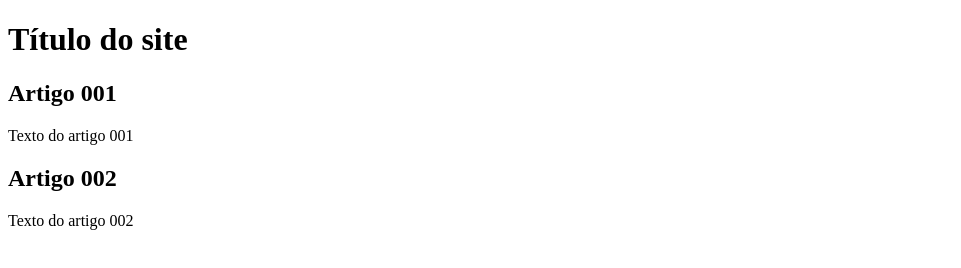
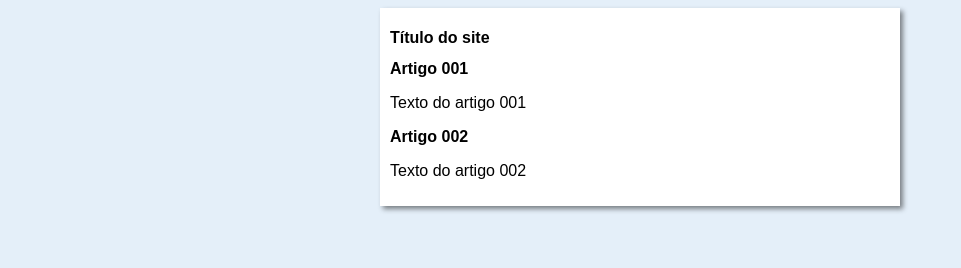
Before and after one commit to hudsonviana/projeto-site, a plain HTML site: page index.html in a window 1280 px wide. Shown: the whole page, without its empty margins (0-961 px from the left). Drawn offline with Linux system fonts and the light colour scheme.

Commit message:
Iniciei o design

```diff
--- /dev/null
+++ b/estilos/style.css
@@ -0,0 +1,16 @@
+* {
+    font-family: Arial, Helvetica, sans-serif;
+    font-size: 16px;
+}
+
+body {
+    background-color: rgba(213, 231, 247, 0.63);
+}
+
+main {
+    background-color: white;
+    width: 500px;
+    margin: auto;
+    padding: 10px;
+    box-shadow: 3px 3px 5px rgba(0, 0, 0, .473);
+}
--- a/index.html
+++ b/index.html
@@ -4,6 +4,7 @@
     <meta charset="UTF-8">
     <meta name="viewport" content="width=device-width, initial-scale=1.0">
     <title>Título do Site</title>
+    <link rel="stylesheet" href="estilos/style.css">
 </head>
 <body>
     <main>
```
